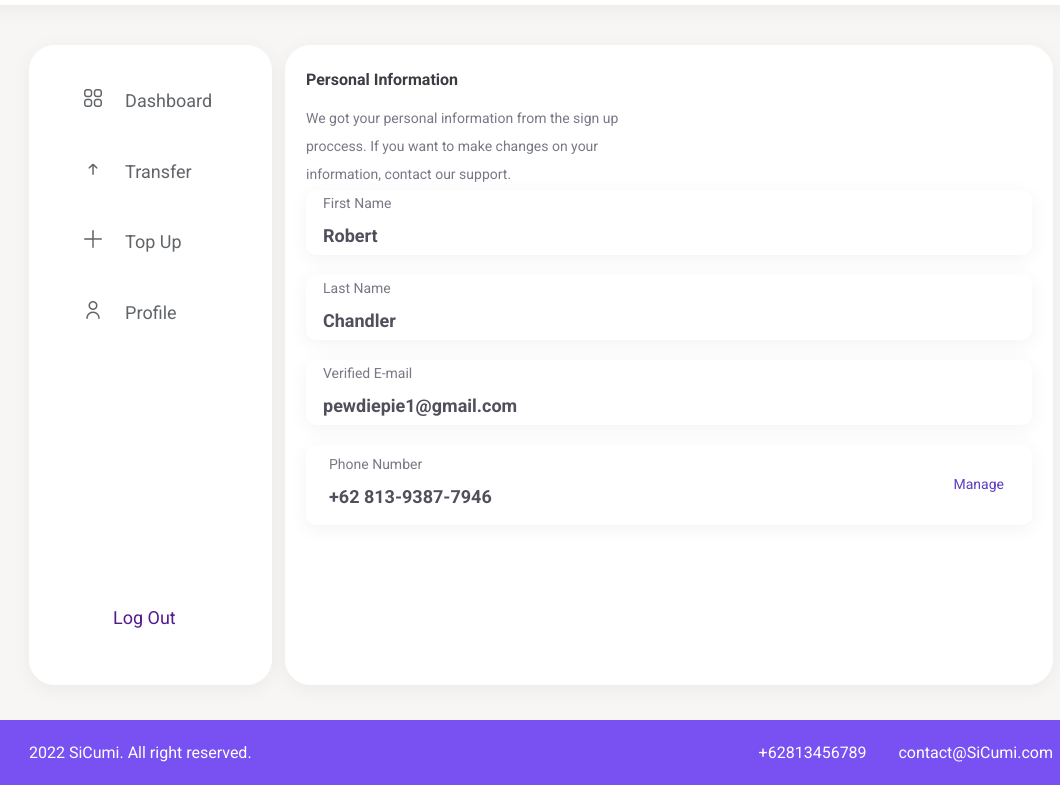
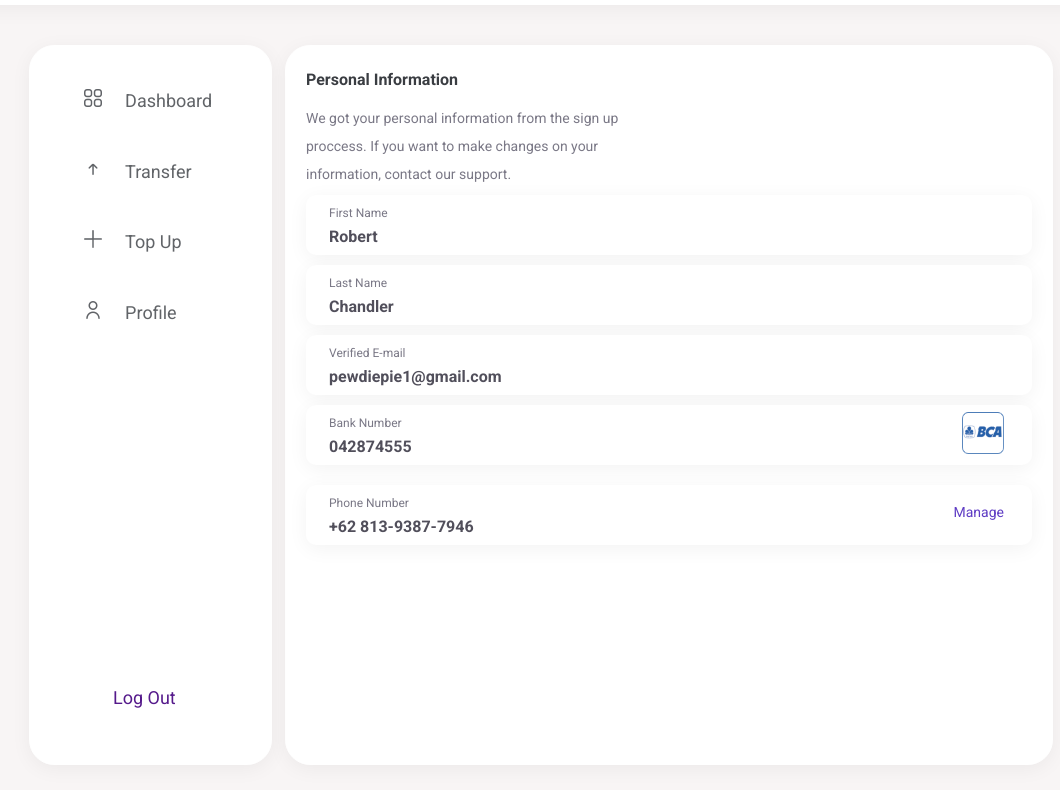
Before and after one commit to bca-batch-5/Sicumi, a plain HTML site: page Pages/personal-information.html in a window 1280 px wide. Shown: the part 115-905 px from the top of the page, without its empty margins (99-1159 px from the left). Drawn offline with nearby package versions, Linux system fonts and the light colour scheme; files that its build step writes are made by us from their sources; some icons are missing.

Commit message:
edit personal after manage file, add bank account

```diff
--- a/Pages/personal-information.html
+++ b/Pages/personal-information.html
@@ -11,7 +11,7 @@
       href="https://fonts.googleapis.com/css2?family=Roboto:wght@400;500;700&display=swap"
       rel="stylesheet"
     />
-    <link rel="stylesheet" href="personal-information.css" />
+    <link rel="stylesheet" href="/Styles/personal-information.css" />
     <link rel="shortcut icon" href="../style/favicon.ico" type="image/x-icon">
     <link rel="icon" href="../style/favicon.ico" type="image/x-icon">
     <link rel="stylesheet" href="https://cdn-uicons.flaticon.com/uicons-regular-rounded/css/uicons-regular-rounded.css" />
@@ -21,12 +21,12 @@
       <nav>
         <div class="nav-countainer">
           <div class="nav-kiri">
-          <img class="logo-img" src="img/logo.png" alt="" />
+          <img class="logo-img" src="/Assets/squid.png" alt="" />
             <h1>Sicumi</h1>
 
           </div>
           <div class="nav-kanan">
-            <a href=""><img src="img/pprofil.png" alt="" /></a>
+            <a href=""><img src="/Assets/pprofil.png" alt="" /></a>
             <div class="desc-acc">
               <h3>Robert Chandler</h3>
               <p>+62 8139 3877 7946</p>
@@ -74,6 +74,13 @@
               <p>pewdiepie1@gmail.com</p>
             </div>
             <div class="pn-detail-container">
+              <div class="pn-container">
+                  <h3>Bank Number</h3>
+                  <p>042874555</p>
+              </div>
+              <a href=""><img src="/Assets/bank.png" alt=""></a>
+          </div>
+            <div class="pn-detail-container">
                 <div class="pn-container">
                     <h3>Phone Number</h3>
                     <p>+62 813-9387-7946</p>
--- a/Styles/personal-information.css
+++ b/Styles/personal-information.css
@@ -53,7 +53,7 @@ footer {
 aside {
   position: relative;
   width: 19%;
-  min-height: 80vh;
+  min-height: 90vh;
   margin-left: 10%;
   background-color: white;
   box-shadow: 0px 4px 20px rgba(0, 0, 0, 0.05);
@@ -167,7 +167,7 @@ i {
 
 section {
   width: 60%;
-  height: 80vh;
+  height: 90vh;
   margin-right: 10%;
   background-color: white;
   box-shadow: 0px 4px 20px rgba(0, 0, 0, 0.05);
@@ -200,32 +200,32 @@ a {
   margin-bottom: 10px;
 }
 .personal-information-container {
-  margin-top: 40px;
+  margin-top: 45px;
 }
 .detail-container {
-  height: 65px;
+  height: 60px;
   background: #ffffff;
   box-shadow: 0px 4px 20px rgba(0, 0, 0, 0.05);
   border-radius: 10px;
-  margin-bottom: 20px;
-  padding: 2px;
+  margin-bottom: 10px;
+  padding: 8px;
 }
 .detail-container h3 {
   margin-left: 15px;
   font-weight: 400;
-  font-size: 14px;
+  font-size: 12px;
   color: #7a7886;
 }
 .detail-container p {
   margin-left: 15px;
-  margin-top: 5px;
+  /* margin-top: 0px; */
   font-weight: 700;
-  font-size: 18px;
+  font-size: 16px;
   color: #514f5b;
 }
 .pn-detail-container {
   /* width: 300px; */
-  height: 80px;
+  height: 60px;
   background: #ffffff;
   box-shadow: 0px 4px 20px rgba(0, 0, 0, 0.05);
   border-radius: 10px;
@@ -237,20 +237,26 @@ a {
 .pn-detail-container h3 {
   margin-left: 15px;
   font-weight: 400;
-  font-size: 14px;
+  font-size: 12px;
   color: #7a7886;
 }
 .pn-detail-container p {
   margin-left: 15px;
-  margin-top: 5px;
+  margin-top: 0px;
   font-weight: 700;
-  font-size: 18px;
+  font-size: 16px;
   color: #514f5b;
 }
 .pn-detail-container a {
-  margin-top: 20px;
+  margin-top: 8px;
   margin-right: 20px;
   font-weight: 400;
   font-size: 14px;
   color: #5f3dc4;
 }
+.pn-detail-container a img {
+  width: 42px;
+  height: 42px;
+  position: relative;
+  top: -8.97985px;
+}
```
Also changed, not shown: Assets/bank.png (added).
